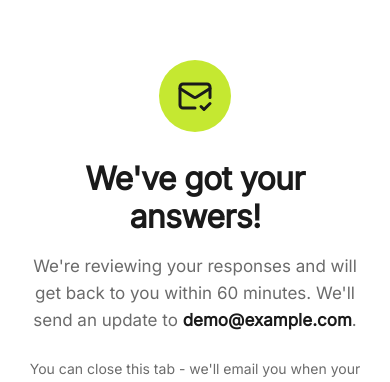
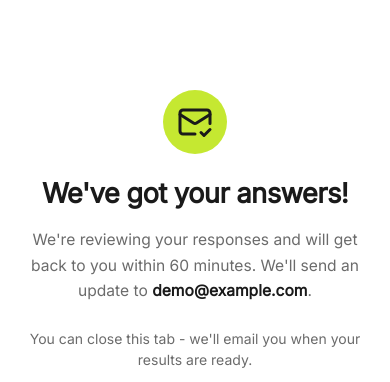
Before and after one commit to priyansh-cmyk/crarity, a React (Vite) app: page /assessment/academic-counselor/results in a window 390 px wide. Shown: the part 192-574 px from the top of the page. Built offline with nearby package versions, Linux system fonts and the light colour scheme; no server answers; the HTML template or start-up script is replaced by a standard one; a web font is replaced by a local one.

Commit message:
Mobile polish on submitted screen - responsive font sizes and spacing
Co-Authored-By: Claude Sonnet 4.6 <noreply@anthropic.com>

```diff
--- a/src/pages/AcademicCounselorResults.tsx
+++ b/src/pages/AcademicCounselorResults.tsx
@@ -56,7 +56,7 @@ export default function AcademicCounselorResults() {
         display: "flex",
         alignItems: "center",
         justifyContent: "center",
-        padding: "32px 24px",
+        padding: "48px 20px",
       }}
     >
       <style>{`
@@ -76,14 +76,14 @@ export default function AcademicCounselorResults() {
         {/* Icon */}
         <div
           style={{
-            width: 72,
-            height: 72,
+            width: 64,
+            height: 64,
             borderRadius: "50%",
             background: T.green,
             display: "inline-flex",
             alignItems: "center",
             justifyContent: "center",
-            marginBottom: 28,
+            marginBottom: 24,
           }}
         >
           <MailCheck size={36} color={T.text} strokeWidth={2} />
@@ -92,7 +92,7 @@ export default function AcademicCounselorResults() {
         {/* Heading */}
         <h1
           style={{
-            fontSize: 32,
+            fontSize: "clamp(24px, 7vw, 34px)",
             fontWeight: 700,
             letterSpacing: "-0.02em",
             lineHeight: 1.2,
@@ -106,8 +106,8 @@ export default function AcademicCounselorResults() {
         {/* Subtext */}
         <p
           style={{
-            fontSize: 17,
-            lineHeight: 1.6,
+            fontSize: "clamp(15px, 4vw, 17px)",
+            lineHeight: 1.65,
             color: T.dim,
             margin: "0 0 24px",
           }}
```
